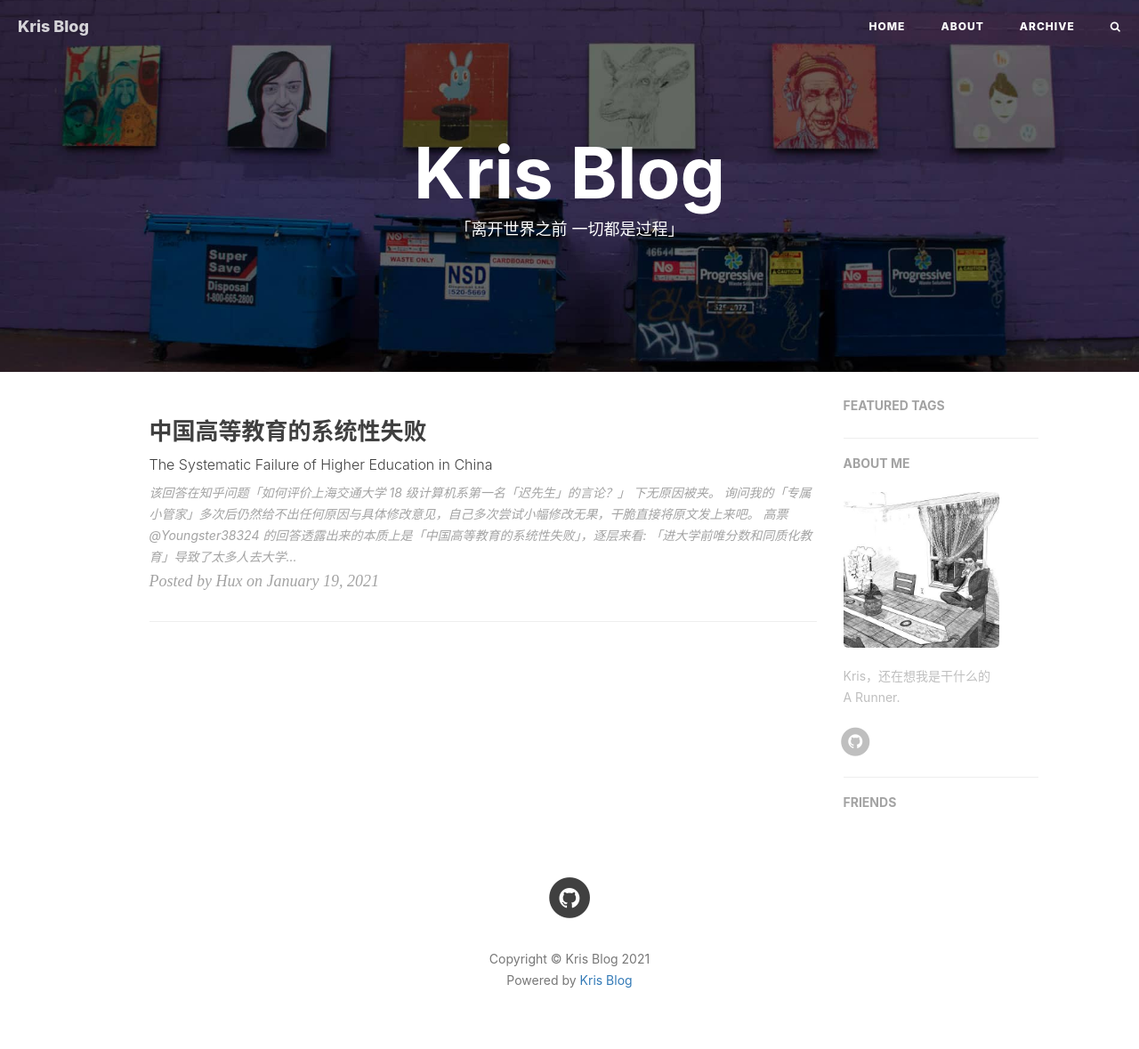
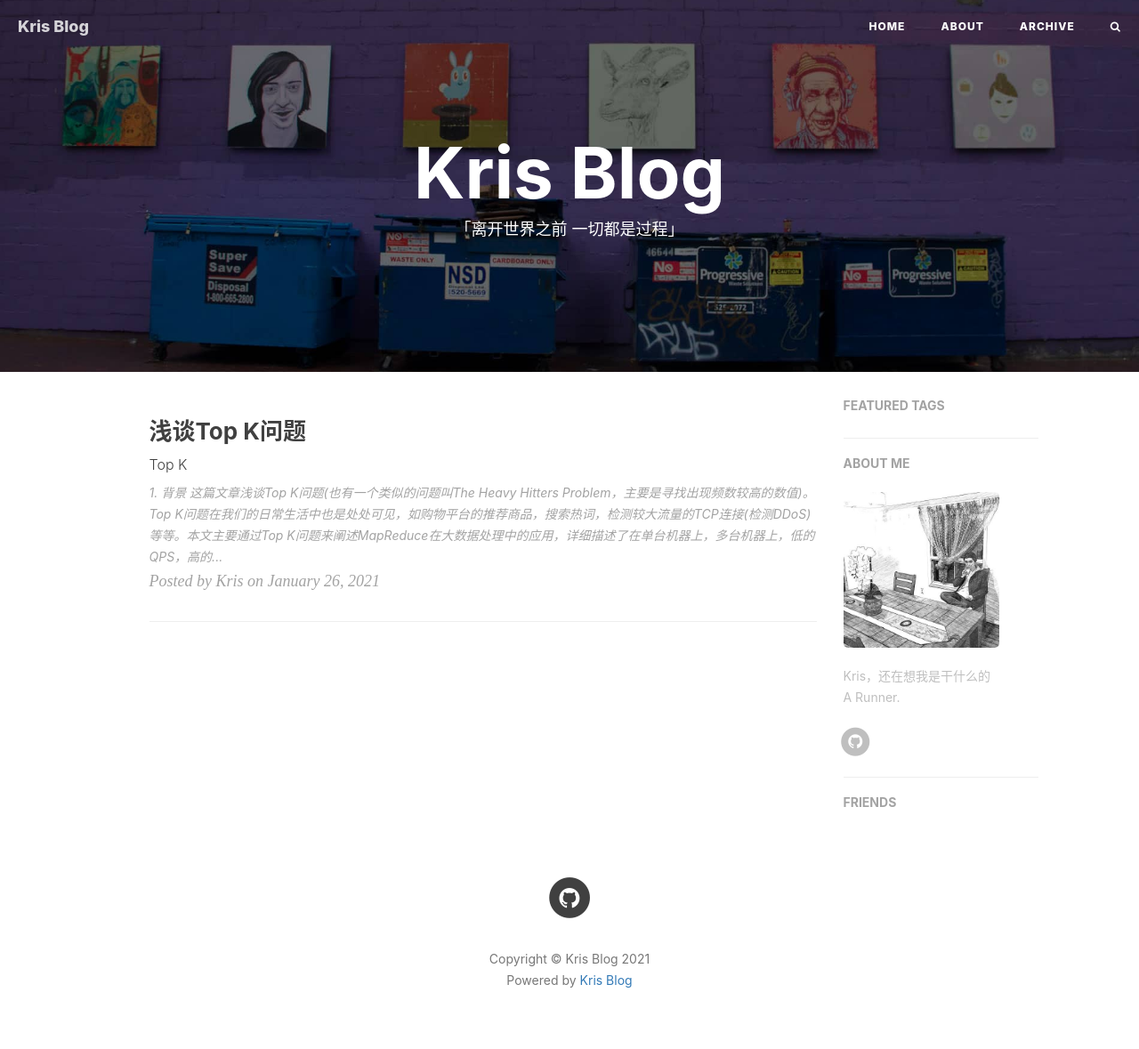
Before and after one commit to qwnwzzo/qwnwzzo.github.io, a Jekyll site: the page built from index.html, in a window 1280 px wide. Shown: the whole page at 89% size. Built offline with Jekyll 4.4.1, drawn with Linux system fonts in a browser that asks for light colours; nearby versions of some CDN libraries; the list of posts is cut into pages by our own code; comment, search, counter and statistics services are not loaded; part of the change alters nothing that is shown.

Commit message:
feat: 2021-01-26 top k

````diff
--- a/_includes/footer.html
+++ b/_includes/footer.html
@@ -9,7 +9,7 @@
                 <p class="copyright text-muted">
                     Copyright &copy; {{ site.title }} {{ site.time | date: '%Y' }}
                     <br>
-                    Powered by <a href="http://huangxuan.me">Kris Blog</a>
+                    Powered by <a href="http://qwnwzzo.github.io/">Kris Blog</a>
                 </p>
             </div>
         </div>
--- a/_posts/2021-01-19-the-systematic-failure-of-higher-education-in-china copy 2.md
+++ /dev/null
@@ -1,32 +0,0 @@
----
-layout:     post
-title:      "中国高等教育的系统性失败"
-subtitle:   "The Systematic Failure of Higher Education in China"
-date:       2021-01-19 12:00:00
-author:     "Hux"
-catalog: false
-header-style: text
-tags:
-  - Life
-  - Failure
----
-
-> 该回答在知乎问题[「如何评价上海交通大学 18 级计算机系第一名「迟先生」的言论？」](https://www.zhihu.com/question/439622084/answer/1685314467) 下无原因被夹。
-> 询问我的「专属小管家」多次后仍然给不出任何原因与具体修改意见，自己多次尝试小幅修改无果，干脆直接将原文发上来吧。
-
-
-高票 [@Youngster38324 的回答](https://www.zhihu.com/question/439622084/answer/1681505518)透露出来的本质上是「**中国高等教育的系统性失败**」，逐层来看:
-
-1. 「**进大学前唯分数和同质化教育**」导致了太多人去大学后根本不知道自己要干嘛，很多人专业根本就不是自己选的更不要说知道自己有没有兴趣了，即便是很多高分考生也路径依赖地以为继续努力填鸭就能成功，没有意识到高考后的人生已经换赛道了。这里对比美国高中生的 AP（Advanced Placement）预科制度以及整体社会鼓励向自我发展看而不是向钱看的风气。
-
-2. 「**进大学后专业制度没有容错性**」，即便已经发现自己不喜欢被录取专业了也没有办法，因为转专业制度毫无人性（通常要求你先要在你已经不喜欢了的本专业内卷到班级前多少名）。对比美国本科，专业可以 undecided（先上课再决定专业，比如经典的哈佛 CS50，你上下来感兴趣了再去选 CS）；学位本身只是某个学科下课程学分累计的自然结果，因此可以灵活的转专业与多学位；班级这种促进内卷的概念被弱化，强调跟自己比关注个人的成长，学生自己控制上几年课，念几个学位，中间休学一下都没关系。
-
-3. 前两步的结果就是导致大学为了毕业率把「**评判标准搞成了大锅饭平均主义**」，为了能够每年顺利向社会输送一批（80% 将来都不会从事本专业）的人才，打分根据每年学生情况动态规划自适应，把大学搞成了「严进宽出」。相反美国的大学教育强调「宽进严出」，无论你底子如何，无论重修几次，你只要通过了某个（相对稳定的）客观标准就是合格，为了保证该制度的机械性运作，辅以严格的日常作业计分，对「作弊」零容忍（自动化判重，发现一次重修两次退学）。
-
-4. 平均主义进一步导致「**课程设置没有灵活性无法自定义**」，老师不但要照顾及格率还有一颗圣母心希望那些对专业没什么兴趣的人能好歹学到点东西，同时又真心欣赏且想要给予好学的尖子生资源，最后即便绞尽脑汁了也还是只能弄出个在差生里下限高在尖子生里上限低的课程安排两面不当人 —— 尖子生觉得课程要求太低不能激发自己的潜力喂不饱（常见于私下要求加难度或者去无学分旁听），摸鱼的觉得老师影响了我的快乐学习（常见于课堂上一布置作业下面就叫苦连天）该挂还是挂或者 60 分万岁。对比美国，学生的课程表可以自行安排，通常一个课会开多个班次照顾灵活性，学霸可以比别人多上任意节课，也可以跨专业选课或者减少课程增加实习或研究，而且难度自选只要你点过前置技能就行。
-
-有类似迟先生这样诉求的人很多，可是一个系统很难由系统内的个体改变，所以很多个体选择了做局部优化趋利避害陪玩成为既得利益者，或者全局优化更换自己所处的系统。
-
-只要所处系统里的大部分个体都已经默许了这个游戏规则，无论迟先生是「凡尔赛」还是「理想主义」，改变赛道规则就会被其他个体认为侵害到利益。小孩才分对错，成年人的屁股都是歪得，都是各取所需。
-
-**都是这个时代的缩影。**
--- /dev/null
+++ b/_posts/2021/2021-01-26-topk.md
@@ -0,0 +1,185 @@
+---
+layout:     post
+title:      "浅谈Top K问题"
+subtitle:   "Top K"
+date:       2021-01-26 20:21:00
+author:     "Kris"
+catalog: false
+header-style: text
+tags:
+  - System Design
+  - Algorithms
+---
+
+## 1. 背景
+
+这篇文章浅谈**Top K问题**(也有一个类似的问题叫**The Heavy Hitters Problem**，主要是寻找出现频数较高的数值)。Top K问题在我们的日常生活中也是处处可见，如购物平台的推荐商品，搜索热词，检测较大流量的TCP连接(检测DDoS)等等。本文主要通过**Top K**问题来阐述**MapReduce**在大数据处理中的应用，详细描述了在单台机器上，多台机器上，低的QPS，高的QPS中MapReduce如何工作，最后简单介绍了近似算法来解决Top K问题。
+
+## 2. 阐述Top K问题
+
+我们先来看看一个简化了的Top K问题：输入是一个长度为**n**的数组**A**以及一个参数**k**，**n**是一个非常大的数，如几百万，几千万，而**k**是一个相对较小的数，如10，100或1000。目标就是找到在数组**A**里出现频数至少是**n/k**的数值。
+
+在阐述如何解决Top K问题之前，先让我们来看一个读书时老师会问到的问题(题目来源于LeetCode)：
+
+[(Top K Frequent Elements) Given a non-empty array of integers, return the k most frequent elements.](https://leetcode-cn.com/problems/top-k-frequent-elements/)
+
+接下来我会以这个问题为例进行Top K问题的介绍。
+
+### 2.1 Top K on Single Node
+
+在**单结点**(一台机器)上解决Top K问题（或者在单台机器上解决问题），通常用到的数据结构是**HashMap**和**Heap**(小顶堆), 时间复杂度是**O(n + n * lgk) = O(n * lgk)**, 空间复杂度是**O(n + k)**, **n**是不重复数值的个数。
+
+- **HashMap**主要是记录每个元素出现的频数
+- 把HashMap中记录的数值放进小顶堆(大小为K)，当堆还没满时，直接把数值放进去就行
+- 当堆满时，比较堆顶的数值和准备放进堆的数值，如果准备放进堆的数值的频数比堆顶数值频数大，把堆顶数值踢掉，放进新的数值，反之不做任何操作。
+- 最后堆里就存储了Top K的数值(出现频数的Top K数值)。
+- 以下以python为例简单写下此过程，而关于堆的实现，可以参考[Algorithms, 4th Edition](https://algs4.cs.princeton.edu/home/) (非常棒的介绍算法的书籍) 。
+
+```python
+from Queue import PriorityQueue
+
+class Solution(object):
+    def topKFrequent(self, nums, k):
+        """
+        :type nums: List[int]
+        :type k: int
+        :rtype: List[int]
+        """
+        m = {}
+        for num in nums:
+            m[num] = m.get(num, 0) + 1
+
+        q = PriorityQueue()
+        for num in m:
+            q.put([m[num], num])
+            if q.qsize() > k:
+                q.get()
+
+        ans = []
+        while q.qsize() > 0:
+            ans.append(q.get()[1])
+
+        return ans
+```
+
+### 2.2 Top K on Multiple Node
+
+但是当数据量非常大的时候，单机处理Top K是否恰当。比如有**一组100T的文件，文件内容是10亿**用户当天的搜索记录，求当天搜索的热搜词。如果继续用单机处理这个问题，主要会出现两个问题：文件太大内存不够，处理速度非常慢。这时候，我们可以考虑用多台机器进行**MapReduce**处理，关于MapReduce可以参考之前的分享[浅谈海量数据](https://drive.google.com/file/d/1fftN6yrv_4kyLeLBclI6XZtc9y8NRWx1/view?usp=sharing)。
+
+- 可以每次从100T的文件中每次读取1G的文件，进行搜索词拆分并进行哈希处理，发送到相对应的机器进行Top K处理。
+- 把各个机器的Top K搜索词进行合并，并取其中的Top K搜索词。( **list of Top K {top k1, top k2, ...} => merge to get final top k** )
+
+![](/img/2021/2021-01-26-2.1_MapReduce_Process.png)
+
+### 2.3 Realtime Top K with low QPS
+之前讨论的Top K问题都是对于**静态数据**来说的。现在又有另外一个场景，有**实时数据**的流入，我们应该如何解决Top K问题呢？
+
+想法一：
+
+- 当有新数据流入时，把数据写入磁盘中
+- 当有请求Top K时，基于磁盘上的数据求解Top K
+-
+这样做主要有两个问题：
+
+- 重复计算，每次都要基于磁盘中的数据重新进行Top K求解
+- 计算速度太慢了
+
+想法二：
+
+- 当有新数据流入时，把数据存储在HashMap
+- 当HashMap更新了，相对应更新Priority Queue
+- 从Priority Queue得到Top K
+
+这样做主要有两个问题：
+
+- OOM (内存不够)
+- 当机器挂掉时候会丢失当前的数据
+
+那么为什么会导致内存不够呢？**HashMap** ? 还是**Priority Queue** ?
+
+我觉得是HashMap会导致内存不够，因为Priority Queue只是会保存K个key-value数值对，而**HashMap则是不断地新增数值，最终导致内存不够用**。
+
+现在，我们可以尝试用**数据库(如MySQL)去替代HashMap**，这样我们可以把单词的频数存储在数据库中，如下：
+
+| id        | word          | count  |
+| ----------|:-------------:| -----: |
+| 1         | computer      | 10     |
+| 2         | science       | 9      |
+
+这时候如果还用Priority Queue去保存Top K的值就会出现问题。如果用数据库替代HashMap，新的单词可以跟以前一样，直接和小顶堆的根值比较即可；但**如果这个单词已经存在于小顶堆里面，我们需要更新该单词在小顶堆中的值，而不是让该单词直接和小顶堆的根值进行比较**。
+
+这时候，我们可以考虑用TreeMap去代替**Priority Queue**。**TreeMap**是有序的key-value集合，通过红黑树来实现，支持查找和删除操作，可以在O(logn)时间内做查找，插入和删除等操作。这样对于已经存在于TreeMap的单词，我们可以更新该单词对应的频数值。
+
+### 2.4 Realtime Top K with high QPS
+但是当数据流有**很高的QPS**，这时候我们应该如何去解决这个问题呢？QPS很高，意味着数据库不能实时地做出反应，因为读写的频率太高了，这导致了**很高的延迟性(high latency)**。
+
+这时候我们可以考虑2.2提到的多节点处理Top K的方法去解决这个问题。但是当某个单词非常热门，这会导致某个节点的 写QPS 会非常高，同样又会导致**2.2很高的延迟性(high latency)**2.2。流程如下：
+
+![](/img/2021/2021-01-26-2.2_MapReduce_Process.png)
+
+- 新的数据发送给Slave 1进行处理
+- Slave 1会把新的数据存储在数据库上
+- 数据库的更新会触发TreeMap的更新，此时TreeMap会先进入block状态，然后对新数据进行更新
+- 此时Master接收到Top K的请求
+- Master Node会去请求Slave 1，返回Top K
+- Slave 1就会去TreeMap请求Top K
+- 因为数据流**有非常高的QPS**，数据库不停的进行读写操作，相对应TreeMap不停地进行**Block和Update操作**，此时TreeMap还**处于Block**状态，于是返回Wait消息给Slave 1
+- Slave 1返回Wait的消息给Mater Node，此时Master Node并不能实时得到Top K的数据，**导致很高的延迟性**
+
+就像是算法里面的时间复杂度和空间复杂度，通过**增加空间复杂度来降低时间复杂度**，比如用并查集解决朋友圈问题。对于上面阐述的高延迟性问题，同样可以**牺牲一点精确性来减少**延迟性。这时候我们可以利用**缓存**来解决高延迟性的问题。流程如下：
+
+![](/img/2021/2021-01-26-2.3_MapReduce_Process_Cache.png)
+
+- 新的数据发送给Slave 1进行处理
+- Slave 1会把新的数据缓存起来
+- 每隔一段时间，如每隔10秒缓存会把缓存的数据存储在数据库上
+- 数据库的更新会触发TreeMap的更新，此时TreeMap会先进入block状态，然后对新数据进行更新
+- 此时Master接收到Top K的请求
+- Master Node会去请求Slave 1，返回Top K
+- Slave 1就会去TreeMap请求Top K
+- 此时因为数据的更新并不是特别频繁，TreeMap并没有一直处于block状态，此时TreeMap返回Top K数值
+- Slave 1返回Top K数值给Mater Node
+
+### 2.5 Approximate Top K
+
+现在有一个问题，对于高频词问题，肯定会有很多单词出现的频率非常低，这样**低频词会占据磁盘很大部分的容量**。就像2.4提到的用缓存解决高QPS的Top K问题，适当**降低精确性来提高空间的使用率**。接下来我们来看看**Count-Min Sketch**和**Lossy Counting**如何解决**Top K**问题，这两个近似算法都是优化了存储单词出现频数的方法 [1][2]，计算Top K那部分依旧是用小顶堆或Tree Map来解决。
+
+### 2.5.1 Count-Min Sketch
+
+**Count-Min Sketch**类似于**Bloom Filter**，都是用多个哈希函数去解决冲突问题 [1][2][3]。假设我们有**d个哈希函数**，一个数组T(d行，m列)，对于数据流中的每个数据，用d个哈希函数计算得到**d个哈希值**，把其d个哈希值对**m进行取模运算**，并对其所在数组的位置的值**加一**，即T[hash_func][hash_value] + 1。当我们去搜索某个单词的频数时，通过d个哈希函数我们可以得到**d个哈希值**，相对应可以找到d个哈希值对应其所在的数组的值，这时我们**选择数值最小的数值**作为该单词的**频数** [4]。
+
+![](./img/2021/2.4_CountMinSketch.png)
+
+**Count-Min Sketch**的优点就是可以**节省很多空间**；缺点是对于低频词，有可能通过计算把该单词变成高频词。
+
+### 2.5.2 Losssy Counting
+
+**Lossy Counting**是另一个用来解决数据流中的Top K问题的近似算法，对于数据流中的数据，如果**其出现频数超过某个自定义的数值**，就把该数值记录下来 [3]。首先我们先创建一个HashMap，用来存储单词的频数(key是单词，value是其频数)，然后建立**data frame(如数组)**，如下：
+
+![](/img/2021/2021-01-26-2.5_DataFrame.png)
+
+从数据流中读取数值，并把数据放进**data frame**中，统计其**频数f**，并将**其频数减一**(我觉得这是非常非常非常聪明的一种做法)，如下：
+
+![](/img/2021/2021-01-26-2.6_DataFrame.png)
+
+把计算得到的频数放进**HashMap**中，并把HashMap中**频数为0**的key-value数值对**删除**(这就是为什么计算频数时需要将其减一的原因)。重复以上步骤，以此来统计单词出现的频数，如下：
+
+![](/img/2021/2021-01-26-2.7_DataFrame.png)
+
+这个方法背后的思想主要是即使在**每个data frame**中计算频数时都要减一，但是高频词出现的频率就很高，这就说明**在每一个data frame中高频词在HashMap中被删除的几率会很低**。当我们不断从数据流中读取数据，**低频词在HashMap中记录的频数会越来越低，直至到零时就会从HashMap中删除掉[3][5]**。
+
+## 3. 总结
+
+**Top K**问题在我们的日常生活中是处处可见，如购物平台的推荐商品，搜索热词，检测较大流量的TCP连接(检测DDoS)等等。在单台机器上，解决**Top K**问题，通常需要堆的帮助选择出现频数最高的K个数值。但是当数据越来越大的时候，单台机器通常内存不足以处理如此庞大的数据，这时候就需要用到多台机器对数据进行**Map和Reduce合并处理**。但是实际生活中，数据是流动的，不断增加的，当机器的**QPS比较低**的时候，这时候可以用**数据库存**储记录每个数值出现的频数，每当有新的数据时，更新数据库，并把此数值的频数和小顶堆的根值比较即可，这时候，我们可以考虑用**TreeMap**去代替Priority Queue，因为**TreeMap是有序的key-value集合**，通过红黑树来实现，支持查找和删除操作，可以在O(logn)时间内做查找，插入和删除等操作。当机器的QPS比较高的时候，因为读写频率比较高，此时如果不停的访问数据库，很容易造成很高的延迟性，这时候可以**缓存**一部分数据来解决高延迟性的问题。此外，如果可以接受结果会有一些偏差，我们也可以使用一些**近似算法来解决数据流的Top K问题**，如Count-Min Sketch和Losssy Counting。
+
+## References
+
+**[1]** T. Roughgarden, G. Valiant (Mar. 30, 2016). Stanford University CS168: The Modern Algorithmic Toolbox Lecture #2: Approximate Heavy Hitters and the Count-Min Sketch. Retrieved from http://theory.stanford.edu/~tim/s17/l/l2.pdf.
+
+**[2]** Vazirani, Rao. University of California, Berkeley, CS270: Lecture 15 Streaming Algorithms: Frequent Items. Retrieved from https://people.eecs.berkeley.edu/~satishr/cs270/sp11/rough-notes/Streaming-two.pdf.
+
+**[3]** M. Vogiatzis (July 18, 2015). Frequency Counting Algorithms over Data Streams. Retrieved from https://micvog.com/2015/07/18/frequency-counting-algorithms-over-data-streams/.
+
+**[4]** Z. Jiang (Nov. 13, 2017), Top K Frequent Items Algorithms. Retrieved from https://zpjiang.me/2017/11/13/top-k-elementes-system-design/.
+
+**[5]** M. Hadjieleftheriou, S. Muthukrishnan, R. Berinde, P. Indyk, M. Strauss. Finding Frequent Items in Data Streams. Retrieved from http://archive.dimacs.rutgers.edu/Workshops/WGUnifyingTheory/Slides/cormode.pdf.
````
Also changed, not shown: img/2021/2021-01-26-2.1_MapReduce_Process.png (added), img/2021/2021-01-26-2.2_MapReduce_Process.png (added), img/2021/2021-01-26-2.3_MapReduce_Process_Cache.png (added), img/2021/2021-01-26-2.4_CountMinSketch.png (added), img/2021/2021-01-26-2.5_DataFrame.png (added), img/2021/2021-01-26-2.6_DataFrame.png (added), img/2021/2021-01-26-2.7_DataFrame.png (added).
